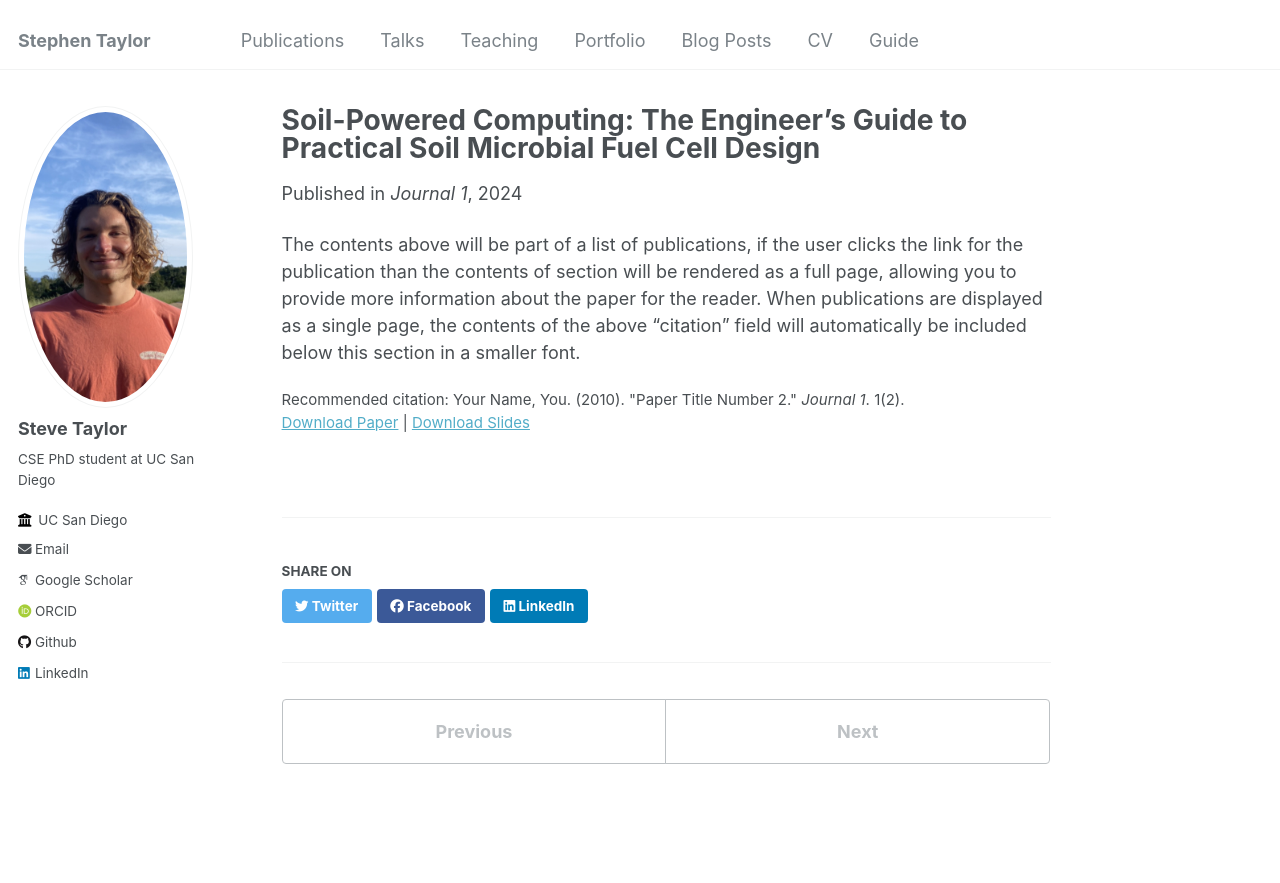
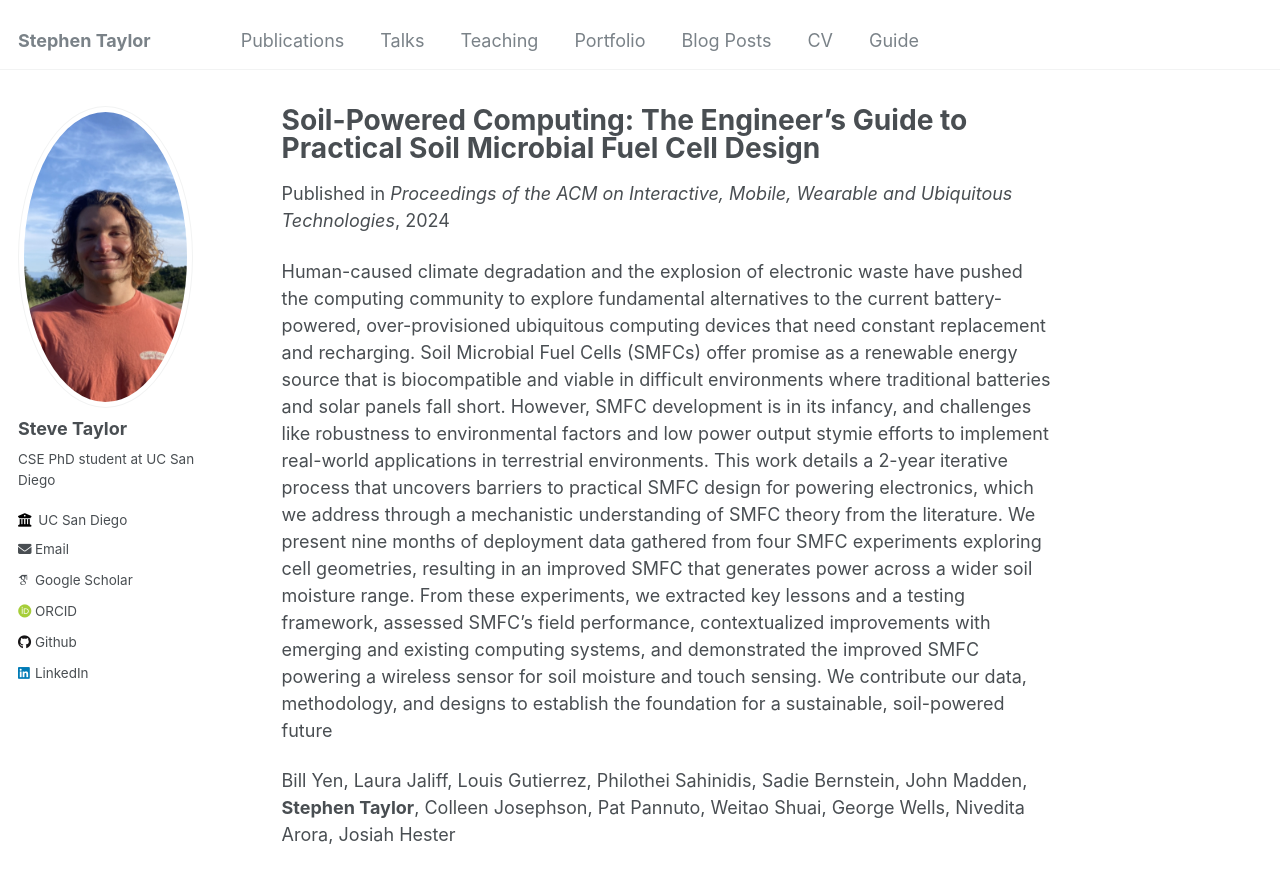
Before and after one commit to stevegtaylor/stevegtaylor.github.io, a Jekyll site: the page built from _publications/2024-soil-powered-computing.md, in a window 1280 px wide and 900 px high. Shown: the top 883 px of the window. Built offline with Jekyll 4.4.1, drawn with Linux system fonts in a browser that asks for light colours; some web fonts are replaced.

Commit message:
adding pub

```diff
--- a/_publications/2024-soil-powered-computing.md
+++ b/_publications/2024-soil-powered-computing.md
@@ -4,10 +4,21 @@ collection: publications
 permalink: /publication/2024-soil-powered-computing
 excerpt: "I'm very proud of the traction our work on soil microbial fuel cell design has gotten. Accepted in [ACM IMWUT](https://dl.acm.org/journal/imwut)."
 date: 2024-01-12
-venue: 'Journal 1'
-slidesurl: 'http://academicpages.github.io/files/slides2.pdf'
-paperurl: 'http://academicpages.github.io/files/paper2.pdf'
-citation: 'Your Name, You. (2010). &quot;Paper Title Number 2.&quot; <i>Journal 1</i>. 1(2).'
+venue: 'Proceedings of the ACM on Interactive, Mobile, Wearable and Ubiquitous Technologies'
+paperurl: 'http://stevegtaylor.github.io/files/soil-powered-computing.pdf'
 ---
 
-The contents above will be part of a list of publications, if the user clicks the link for the publication than the contents of section will be rendered as a full page, allowing you to provide more information about the paper for the reader. When publications are displayed as a single page, the contents of the above "citation" field will automatically be included below this section in a smaller font.
+Human-caused climate degradation and the explosion of electronic waste have pushed the computing community to explore
+fundamental alternatives to the current battery-powered, over-provisioned ubiquitous computing devices that need constant
+replacement and recharging. Soil Microbial Fuel Cells (SMFCs) offer promise as a renewable energy source that is biocompatible
+and viable in difficult environments where traditional batteries and solar panels fall short. However, SMFC development is
+in its infancy, and challenges like robustness to environmental factors and low power output stymie efforts to implement
+real-world applications in terrestrial environments. This work details a 2-year iterative process that uncovers barriers to
+practical SMFC design for powering electronics, which we address through a mechanistic understanding of SMFC theory from
+the literature. We present nine months of deployment data gathered from four SMFC experiments exploring cell geometries,
+resulting in an improved SMFC that generates power across a wider soil moisture range. From these experiments, we extracted
+key lessons and a testing framework, assessed SMFC’s field performance, contextualized improvements with emerging and
+existing computing systems, and demonstrated the improved SMFC powering a wireless sensor for soil moisture and touch
+sensing. We contribute our data, methodology, and designs to establish the foundation for a sustainable, soil-powered future
+
+Bill Yen, Laura Jaliff, Louis Gutierrez, Philothei Sahinidis, Sadie Bernstein, John Madden, **Stephen Taylor**, Colleen Josephson, Pat Pannuto, Weitao Shuai, George Wells, Nivedita Arora, Josiah Hester
```
